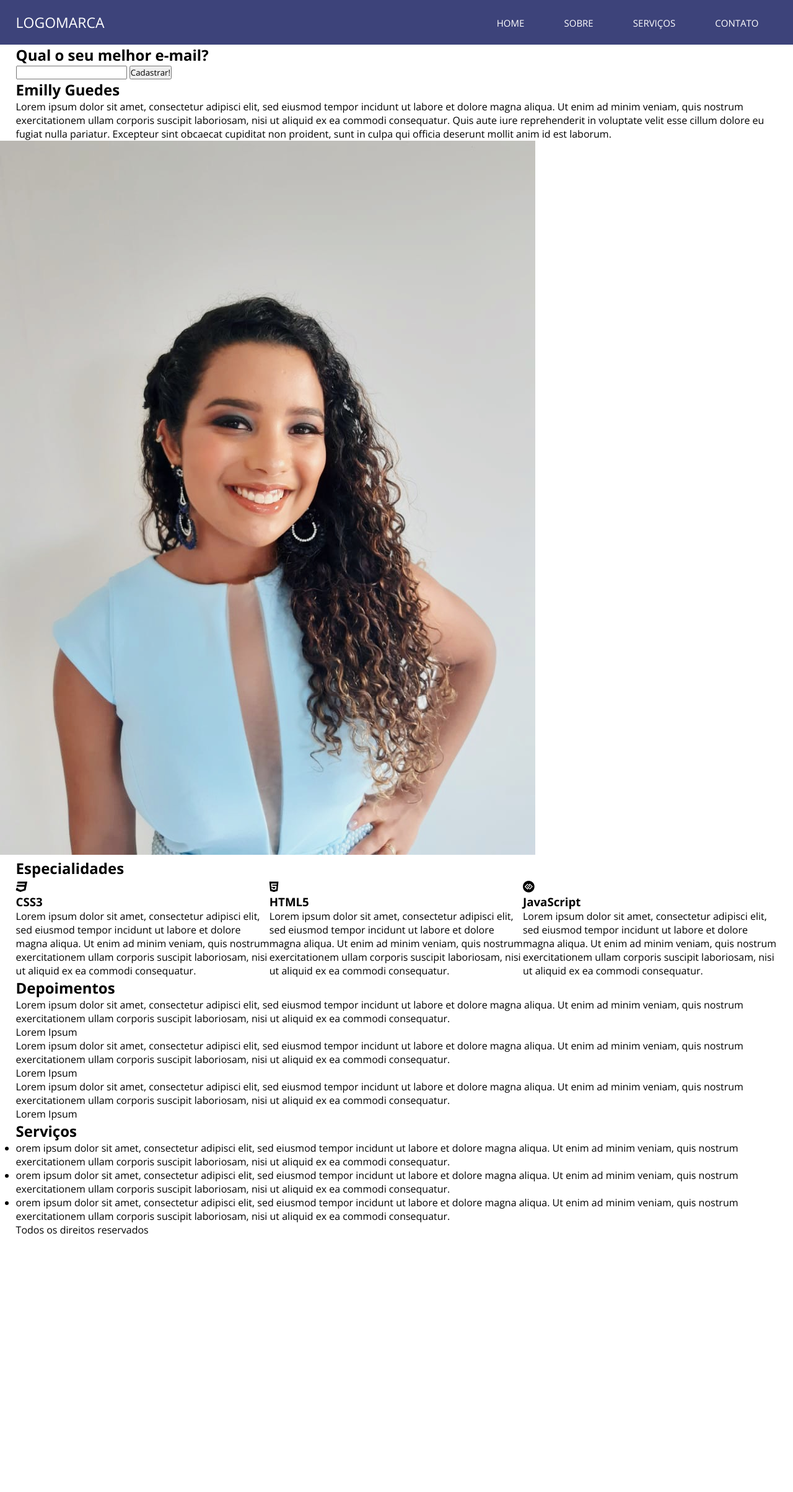
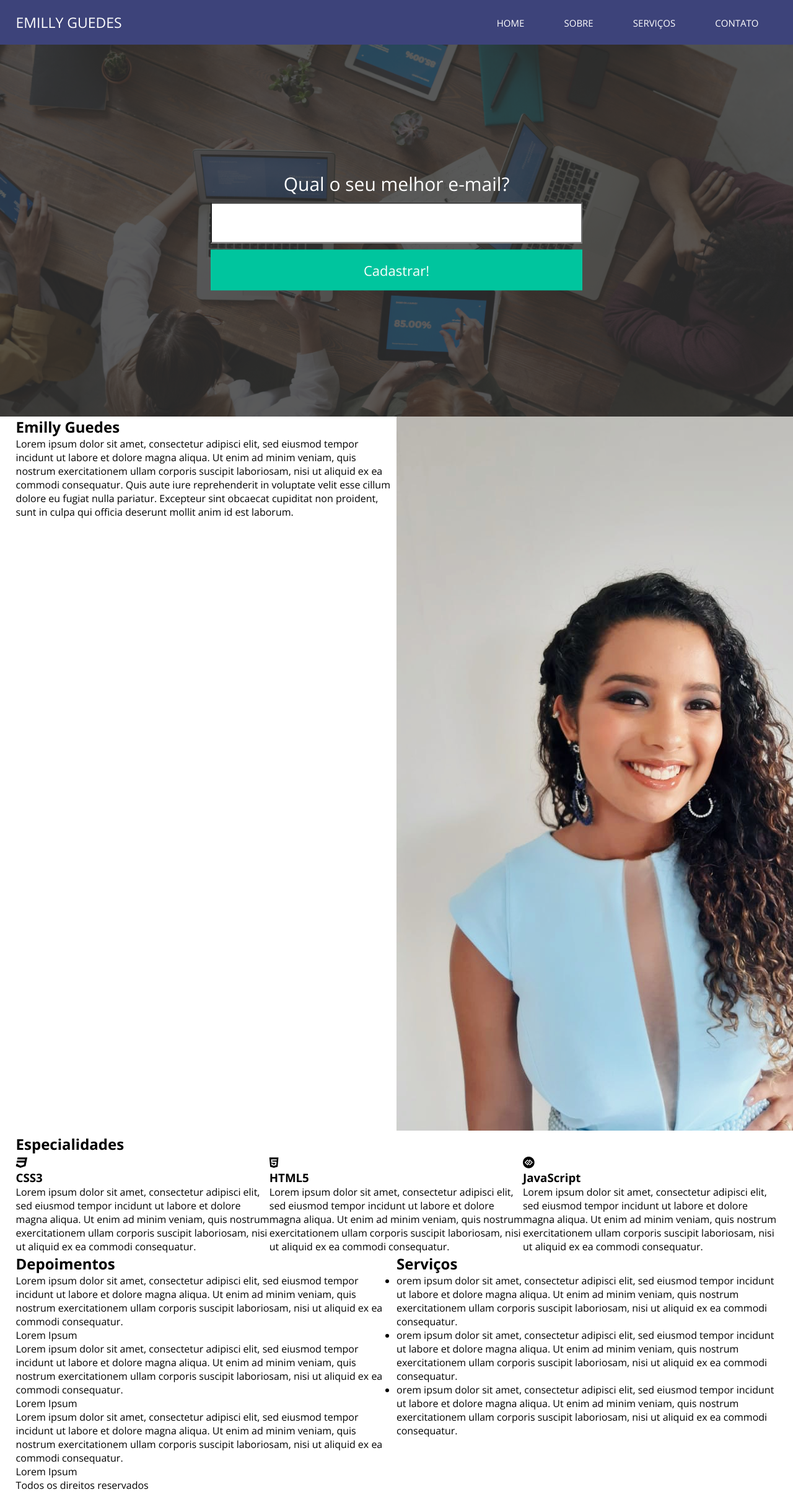
Before and after one commit to EmillyGuedes/projetoPhp, a PHP site: page / in a window 1280 px wide; the page is wider, and only the part inside the window is pictured. Shown: that part at 62% size. Before the commit the page ends 1991 px from the top of that part, so only its background shows below. Run offline with PHP 8.4, Linux system fonts and the light colour scheme.

Commit message:
Implementação do Banner Principal.

```diff
--- a/index.php
+++ b/index.php
@@ -16,7 +16,7 @@
 <body>
     <header>
         <div class="center">
-            <div class="logo left">Logomarca</div>
+            <div class="logo left">Emilly Guedes</div>
             <!--logo-->
             <nav class="desktop right">
                 <ul>
@@ -40,17 +40,18 @@
         <!--center-->
     </header>
     <section class="banner-principal">
+        <div class="overlay"></div>
         <div class="center">
             <form>
                 <h2>Qual o seu melhor e-mail?</h2>
-                <input type="e-mail" name="e-mail" required />
+                <input type="email" name="email" required />
                 <input type="submit" name="acao" value="Cadastrar!">
             </form>
         </div>
         <!--center-->
 
     </section>
-    <!banner-principal-->
+    <!--banner-principal-->
         <section class="descricao-autor">
             <div class="center">
                 <div class="w50 left">
--- a/style/style.css
+++ b/style/style.css
@@ -15,7 +15,7 @@
     width: 33.3%
 }
 
-w50{
+.w50{
     width: 50%;
 }
 
@@ -69,3 +69,63 @@ nav.desktop a{
     color: white;
     text-decoration: none;
 }
+
+section.banner-principal{
+    width: 100%;
+    height: 600px;
+    background-image: url('../img/bg-form.jpg');
+    background-size: cover;
+    position: relative;
+}
+
+
+.overlay{
+    position: absolute;
+    left: 0;
+    top: 0;
+    width: 100%;
+    height: 100%;
+    background-color: rgba(51,51,51,0.8);
+}
+
+
+section.banner-principal form{
+    width: 98%;
+    max-width: 600px;
+    z-index: 2;
+    position: absolute;
+    left: 50%;
+    top: 50%;
+    transform:translate(-50%,-50%);
+    -ms-transform:translate(-50%,-50%);
+}
+
+section.banner-principal form h2{
+    color: white;
+    font-weight: 300;
+    font-size: 30px;
+    text-align: center;
+}
+
+
+section.banner-principal form input[type=email]{
+    width: 100%;
+    height: 66px;
+    margin-top: 10px;
+    background: white;
+    color: #333;
+    font-size: 22px;
+    padding-left: 10px;
+
+}
+
+section.banner-principal form input[type=submit]{
+    width: 100%;
+    height: 66px;
+    margin-top: 10px;
+    background: #00c59e;
+    color: white;
+    font-size: 22px;
+    cursor: pointer;
+    border: 0;
+}
```
Also changed, not shown: img/bg-form.jpg (added).
